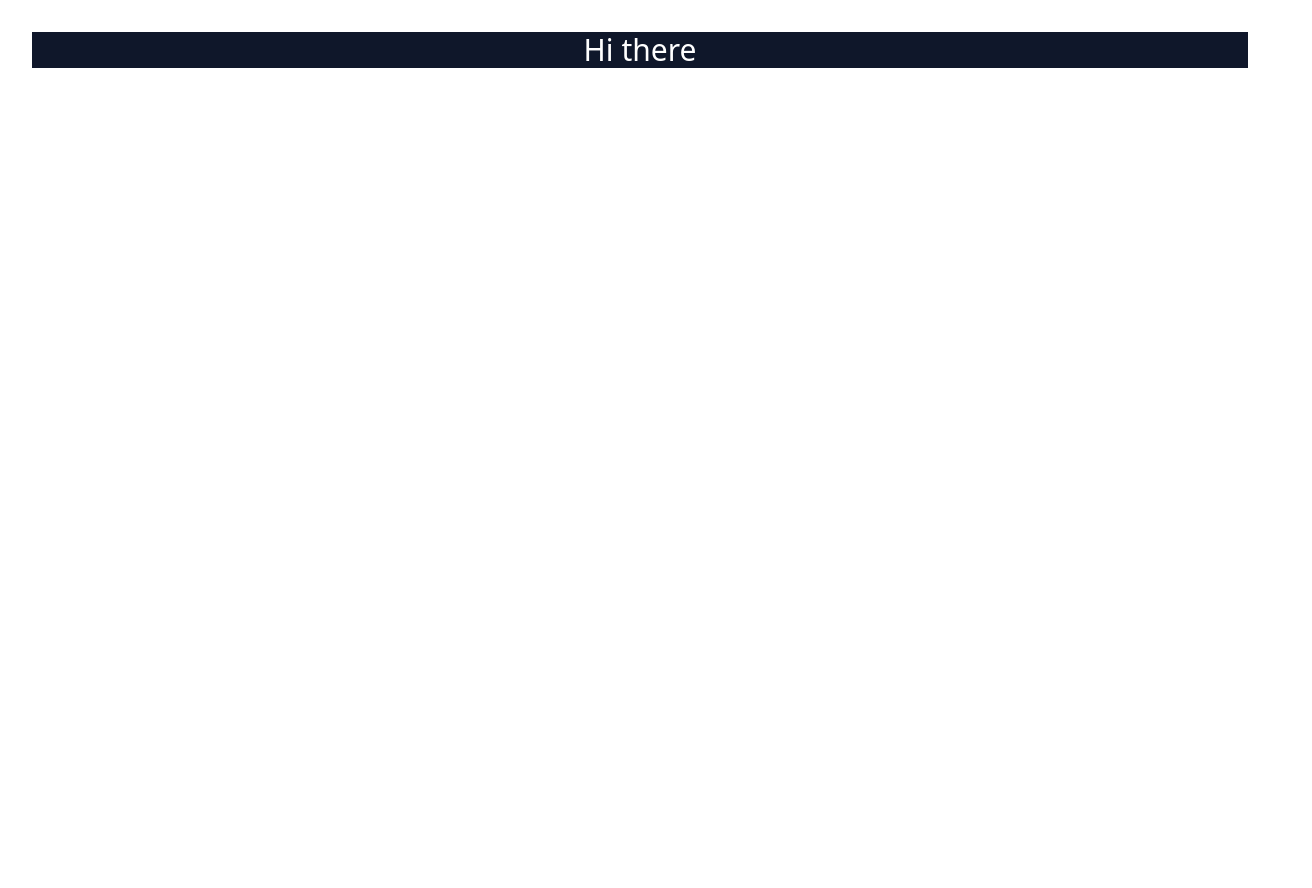
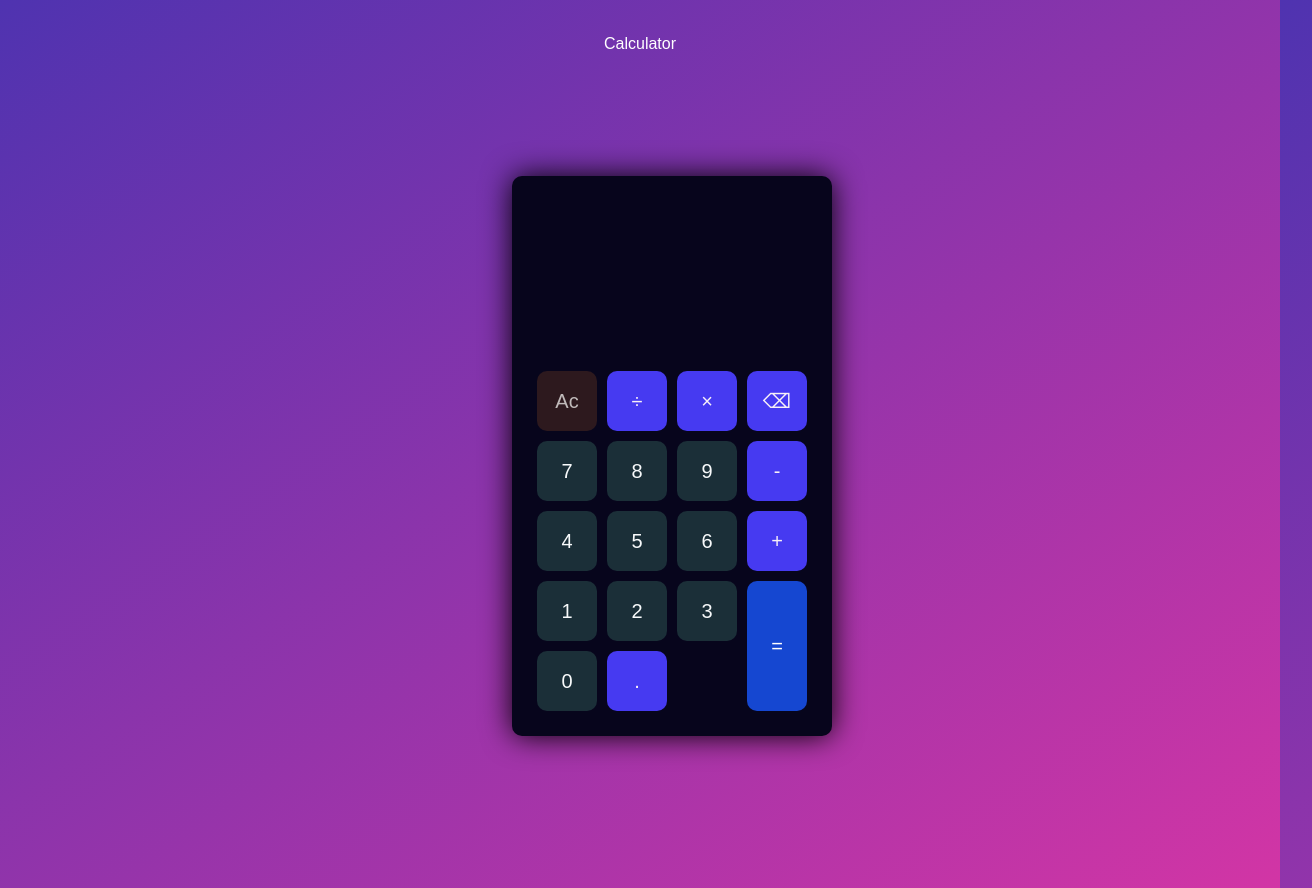
Before and after one commit to salmanmhd/Calc-Mate, a React (Vite) app: page / in a window 1280 px wide. Shown: the whole page, 1312 px wide, since content can reach past the window. Before the commit the page ends 800 px from the top, so only its background shows below. Built offline with nearby package versions, Linux system fonts and the light colour scheme.

Commit message:
change file

```diff
--- a/src/App.jsx
+++ b/src/App.jsx
@@ -1,9 +1,10 @@
 import "./App.css";
+import Ui from './component/Ui'
 
 function App() {
   return (
     <>
-      <div className="bg-slate-900 text-3xl text-white">Hi there</div>
+      <Ui/>
     </>
   );
 }
--- /dev/null
+++ b/src/component/Ui.jsx
@@ -0,0 +1,60 @@
+import React from 'react'
+
+const Add = () => {
+  return (
+    //creating a UI designing
+    <>
+    <div className='cal-3'><a>Calculator</a>
+    </div>
+    <div class="container">
+        <div class="calculator dark">
+            <div class="theme-toggler active">
+                <i class="toggler-icon"></i>
+            </div>
+            <div class="display-screen">
+                <div id="display"></div>
+            </div>
+            <div class="buttons">
+                <table>
+                    <tr>
+                        <td><button class="btn-operator" id="clear">Ac</button></td>
+                        <td><button class="btn-operator" id="/">&divide;</button></td>
+                        <td><button class="btn-operator" id="*">&times;</button></td>
+                        {/* <td><button class="btn-operator" id="backspace"></button></td> */}
+                        <td><button class="btn-operator" id="backspace">&#x232B;
+                        </button></td>
+
+                    </tr>
+                    <tr>
+                        <td><button class="btn-number" id="7">7</button></td>
+                        <td><button class="btn-number" id="8">8</button></td>
+                        <td><button class="btn-number" id="9">9</button></td>
+                        <td><button class="btn-operator" id="-">-</button></td>
+                    </tr>
+                    <tr>
+                        <td><button class="btn-number" id="4">4</button></td>
+                        <td><button class="btn-number" id="5">5</button></td>
+                        <td><button class="btn-number" id="6">6</button></td>
+                        <td><button class="btn-operator" id="+">+</button></td>
+                    </tr>
+                    <tr>
+                        <td><button class="btn-number" id="1">1</button></td>
+                        <td><button class="btn-number" id="2">2</button></td>
+                        <td><button class="btn-number" id="3">3</button></td>
+                        <td rowspan="2"><button class="btn-equal" id="equal">=</button></td>
+                    </tr>
+                    <tr>
+                        {/* <td><button class="btn-operator" id="("></button></td> */}
+                        <td><button class="btn-number" id="0">0</button></td>
+                        <td><button class="btn-operator" id=".">.</button></td>
+                    </tr>
+                </table>
+            </div>
+        </div>
+    </div>
+    </>
+
+  )
+}
+
+export default Add
--- a/src/index.css
+++ b/src/index.css
@@ -1,3 +1,197 @@
 @tailwind base;
 @tailwind components;
 @tailwind utilities;
+
+/* main css file */
+body {
+    margin: 0;
+    font-family: -apple-system, BlinkMacSystemFont, 'Segoe UI', 'Roboto', 'Oxygen',
+      'Ubuntu', 'Cantarell', 'Fira Sans', 'Droid Sans', 'Helvetica Neue',
+      sans-serif;
+    -webkit-font-smoothing: antialiased;
+    -moz-osx-font-smoothing: grayscale;
+  }
+
+  code {
+    font-family: source-code-pro, Menlo, Monaco, Consolas, 'Courier New',
+      monospace;
+  }
+
+  * {
+    padding: 0;
+    margin: 0;
+    box-sizing: border-box;
+    outline: 0;
+    transition: all 0.5s ease;
+  }
+
+  body {
+    font-family: sans-serif;
+  }
+
+  a {
+    text-decoration: none;
+    color: #fff;
+  }
+
+  body {
+    background-image: linear-gradient( to bottom right, rgba(79,51,176,1.0),rgba(210,53,165));
+  }
+
+  .container {
+    height: 100vh;
+    width: 100vw;
+    display: grid;
+    place-items: center;
+  }
+
+  .calculator {
+    position: relative;
+    height: auto;
+    width: auto;
+    padding: 20px;
+    border-radius: 10px;
+    box-shadow: 0 0 30px #000;
+  }
+
+  /* .theme-toggler {
+    position: absolute;
+    top: 30px;
+    right: 30px;
+    color: #fff;
+    cursor: pointer;
+    z-index: 1;
+  } */
+
+  .theme-toggler.active {
+    color: #333;
+  }
+
+  .theme-toggler.active::before {
+    background-color: #fff;
+  }
+
+  .theme-toggler::before {
+    content: '';
+    height: 30px;
+    width: 30px;
+    position: absolute;
+    top: 50%;
+    transform: translate(-50%, -50%);
+    border-radius: 50%;
+    background-color: #333;
+    z-index: -1;
+  }
+
+  #display {
+    margin: 0 10px;
+    height: 150px;
+    width: auto;
+    max-width: 270px;
+    display: flex;
+    align-items: flex-end;
+    justify-content: flex-end;
+    font-size: 30px;
+    margin-bottom: 20px;
+    overflow-x: scroll;
+  }
+
+  #display::-webkit-scrollbar {
+    display: block;
+    height: 3px;
+  }
+
+  button {
+    height: 60px;
+    width: 60px;
+    border: 0;
+    border-radius: 10px;
+    margin: 5px;
+    font-size: 20px;
+    cursor: pointer;
+    transition: all 200ms ease;
+  }
+
+  button:hover {
+    transform: scale(1.1);
+  }
+
+  button#equal {
+    height: 130px;
+  }
+
+  /* light theme */
+
+  .calculator {
+    background-color: #fff;
+  }
+
+  .calculator #display {
+    color: #0a1e23;
+  }
+
+  .calculator button#clear {
+    background-color: #ffd5d8;
+    color: #ec3535;
+  }
+
+  .calculator button.btn-number {
+    background-color: #c3eaff;
+    color: #000000;
+  }
+
+  .calculator button.btn-operator {
+    background-color: #f5f5f7;
+    color: #f967f3;
+  }
+
+  .calculator button.btn-equal {
+    background-color: #adf9e7;
+    color: #000;
+  }
+
+  /* dark theme */
+
+  .calculator.dark {
+    background-color: hwb(245 2% 89%);
+  }
+
+  .calculator.dark #display {
+    color: #f8fafb;
+  }
+
+  .calculator.dark button#clear {
+    background-color: #2d191e;
+    color: #c0baba;
+  }
+
+  .calculator.dark button.btn-number {
+    background-color: #1b2f38;
+    color: #f8fafb;
+  }
+
+  .calculator.dark button.btn-operator {
+    background-color: #463af1;
+    color: hwb(300 94% 3%);
+
+  }
+
+  .calculator.dark button.btn-equal {
+    background-color: #1547d1;
+    color: #ffffff;
+  }
+
+  .calculatorbtn-number#0{
+      width: auto;
+
+  }
+
+  .cal-3:hover{
+    text-align: center;
+    font-size: larger;
+    /* background-color: aqua; */
+    padding-top: 10px;
+    padding-bottom: 10px;
+    font-weight: 500;
+    /* background-color: #1547d1; */
+  }
```
